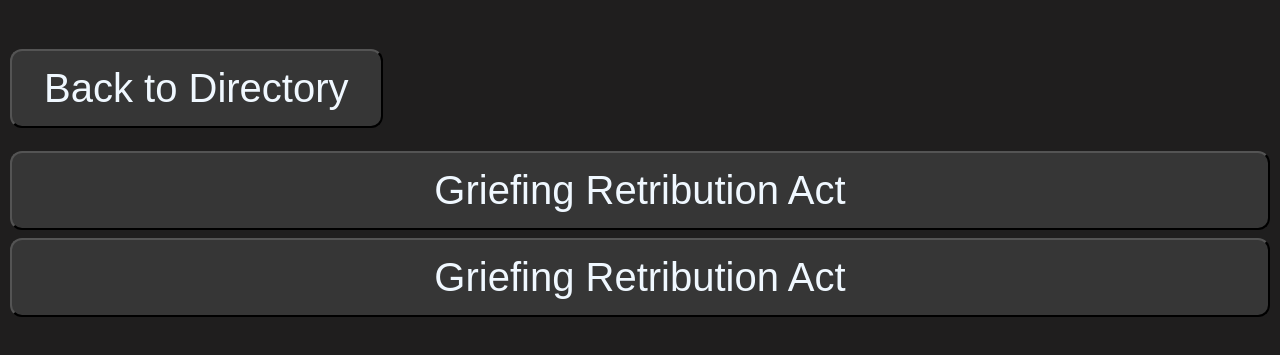
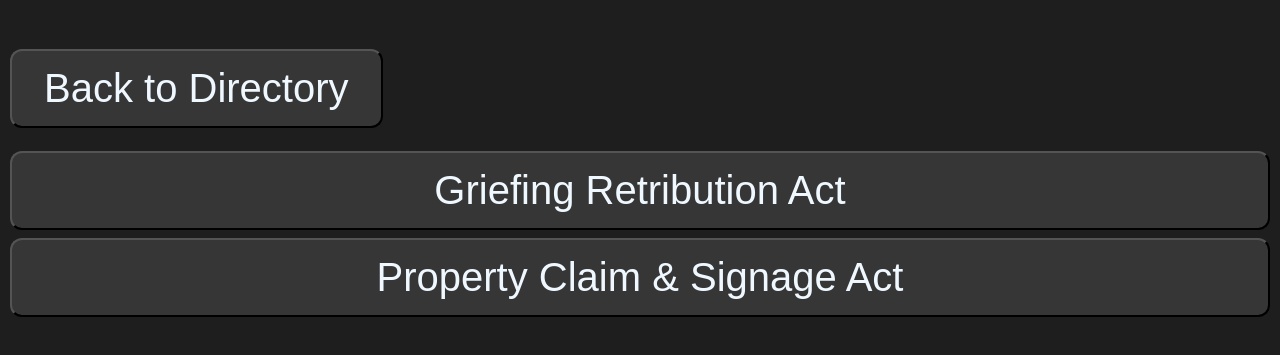
Before and after one commit to XTCooper11/SMPSite, a plain HTML site: page Laws.html in a window 1280 px wide. Shown: the part 209-564 px from the top of the page. Drawn offline with Linux system fonts and the light colour scheme.

Commit message:
Change text on laws

```diff
--- a/Laws.html
+++ b/Laws.html
@@ -13,7 +13,7 @@
 
     <div class="Laws">
         <button onclick='loadLaw1Page()'>Griefing Retribution Act</button>
-        <button onclick='loadLaw2Page()'>Griefing Retribution Act</button>
+        <button onclick='loadLaw2Page()'>Property Claim & Signage Act</button>
 
 
     </div>
```
